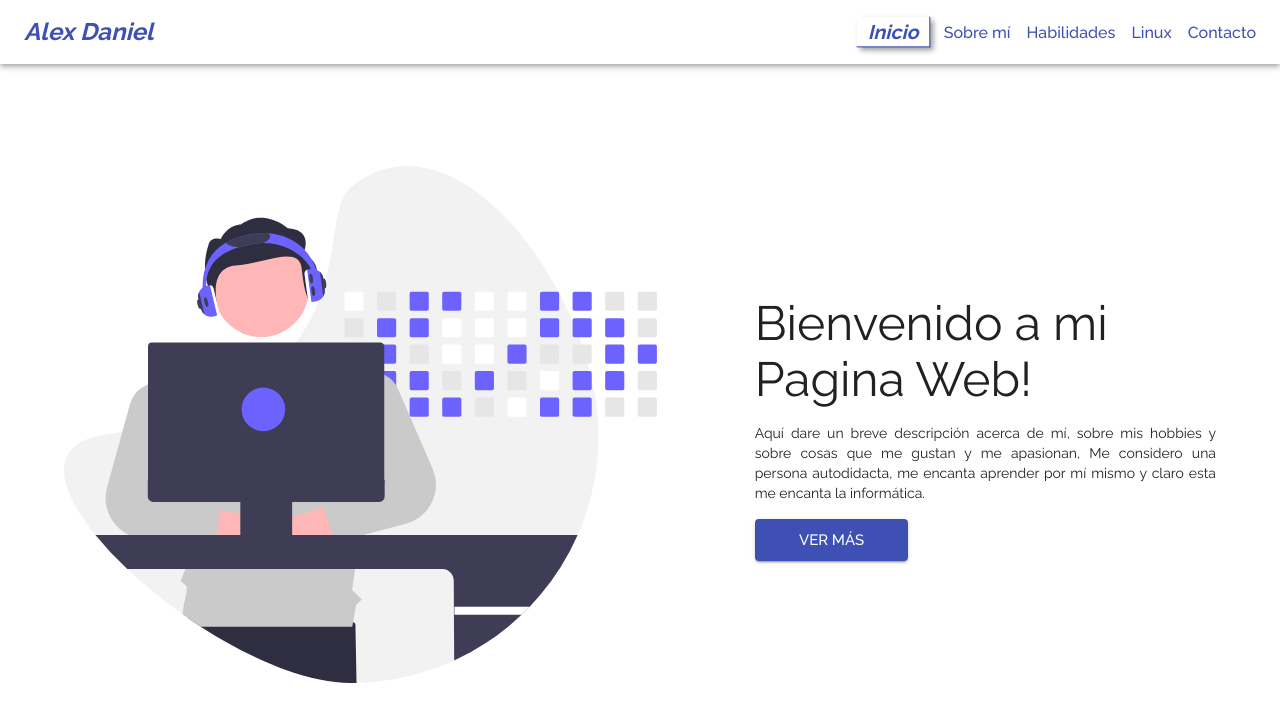
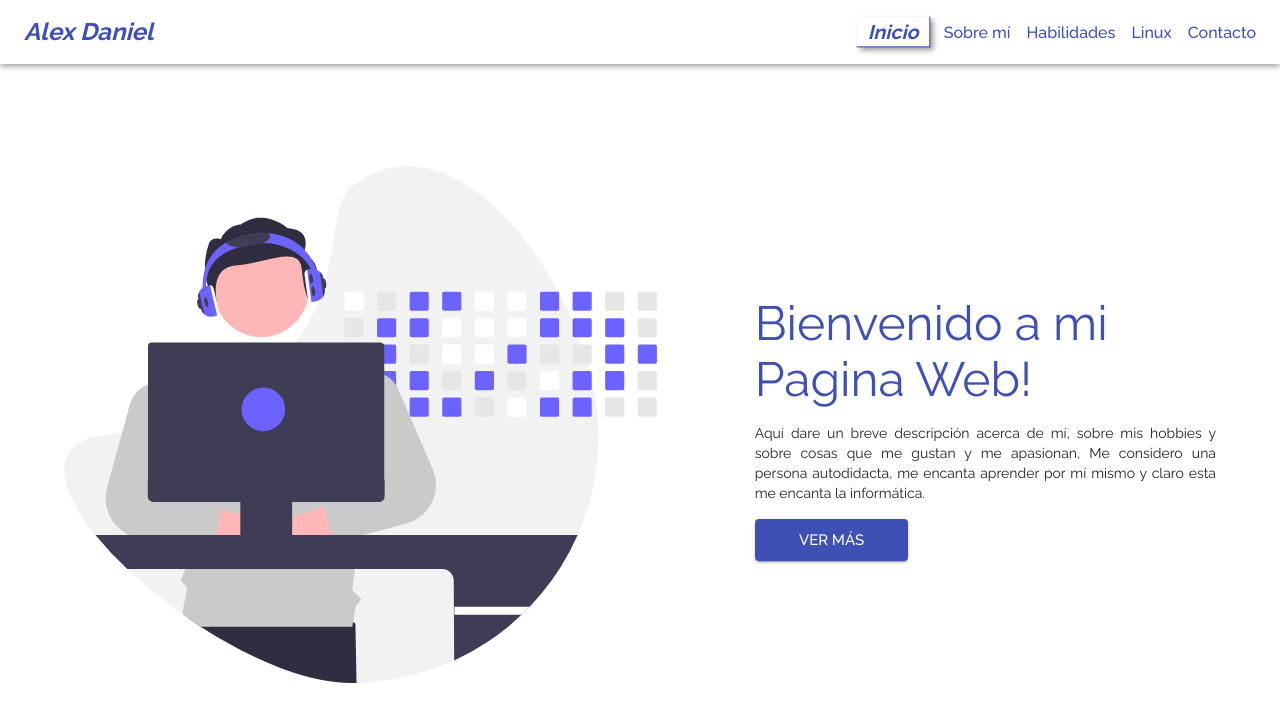
Before and after one commit to PandavionxD/Website_v1, a React (Vite) app: page / in a window 1280 px wide. Shown: the top 722 px of the page. Built offline with nearby package versions, Linux system fonts and the light colour scheme.

Commit message:
Corrijiendo color del titulo de homePage

```diff
--- a/src/pages/InicioPage.jsx
+++ b/src/pages/InicioPage.jsx
@@ -46,6 +46,7 @@ export const InicioPage = () => {
             variant="h3"
             component="h1"
             mb={2}
+            color='primary'
             sx={{
               fontSize: {
                 xs: "2rem",
```
